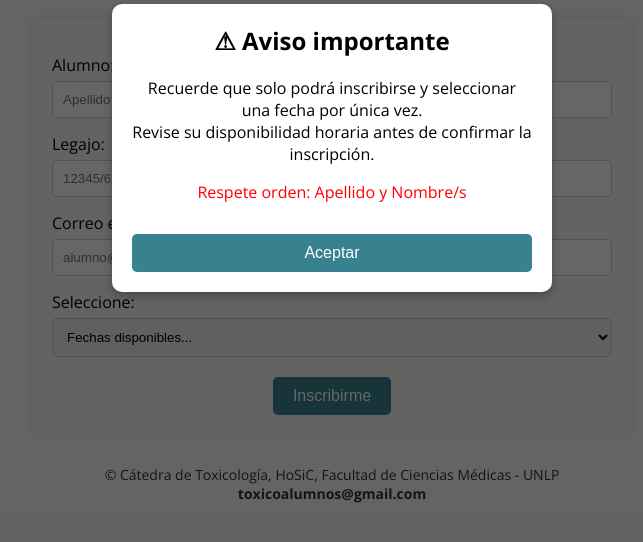
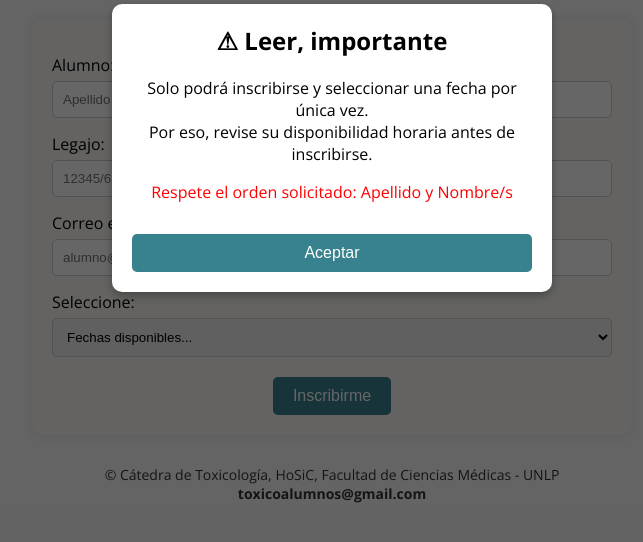
Before and after one commit to ToxicologiaUNLP/Simulacion, a plain HTML site: page index.html in a window 1280 px wide. Shown: the part 252-794 px from the top of the page, without its empty margins (308-951 px from the left). Drawn offline with nearby package versions, Linux system fonts and the light colour scheme.

Commit message:
Update index.html

```diff
--- a/index.html
+++ b/index.html
@@ -168,10 +168,10 @@
 
 <div class="overlay" id="overlay">
   <div class="modal">
-    <h2>⚠ Aviso importante</h2>
-    <p>Recuerde que solo podrá inscribirse y seleccionar una fecha por única vez.<br>
-       Revise su disponibilidad horaria antes de confirmar la inscripción.</p>
-    <p style="color:red;">Respete orden: Apellido y Nombre/s</p>
+    <h2>⚠ Leer, importante</h2>
+    <p>Solo podrá inscribirse y seleccionar una fecha por única vez.<br>
+       Por eso, revise su disponibilidad horaria antes de inscribirse.</p>
+    <p style="color:red;">Respete el orden solicitado: Apellido y Nombre/s</p>
     <button onclick="cerrarModal()">Aceptar</button>
   </div>
 </div>
```
